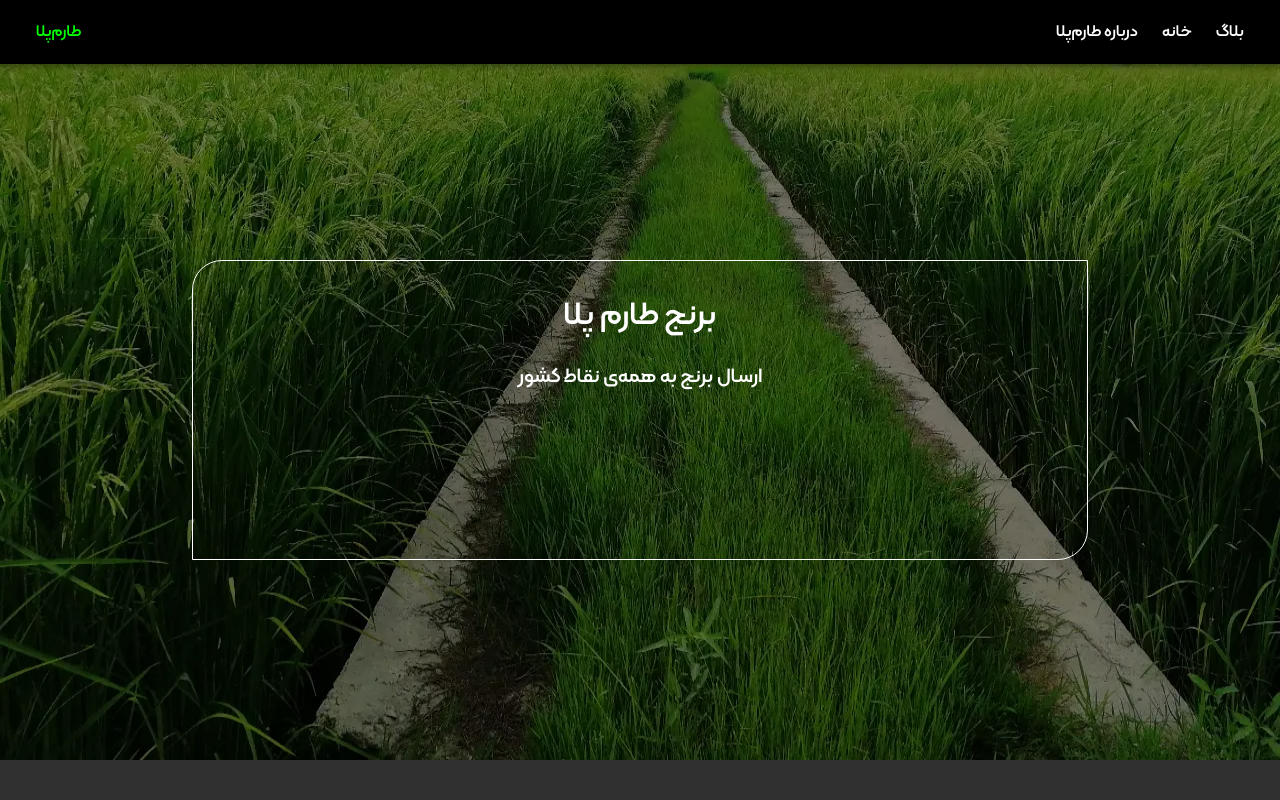
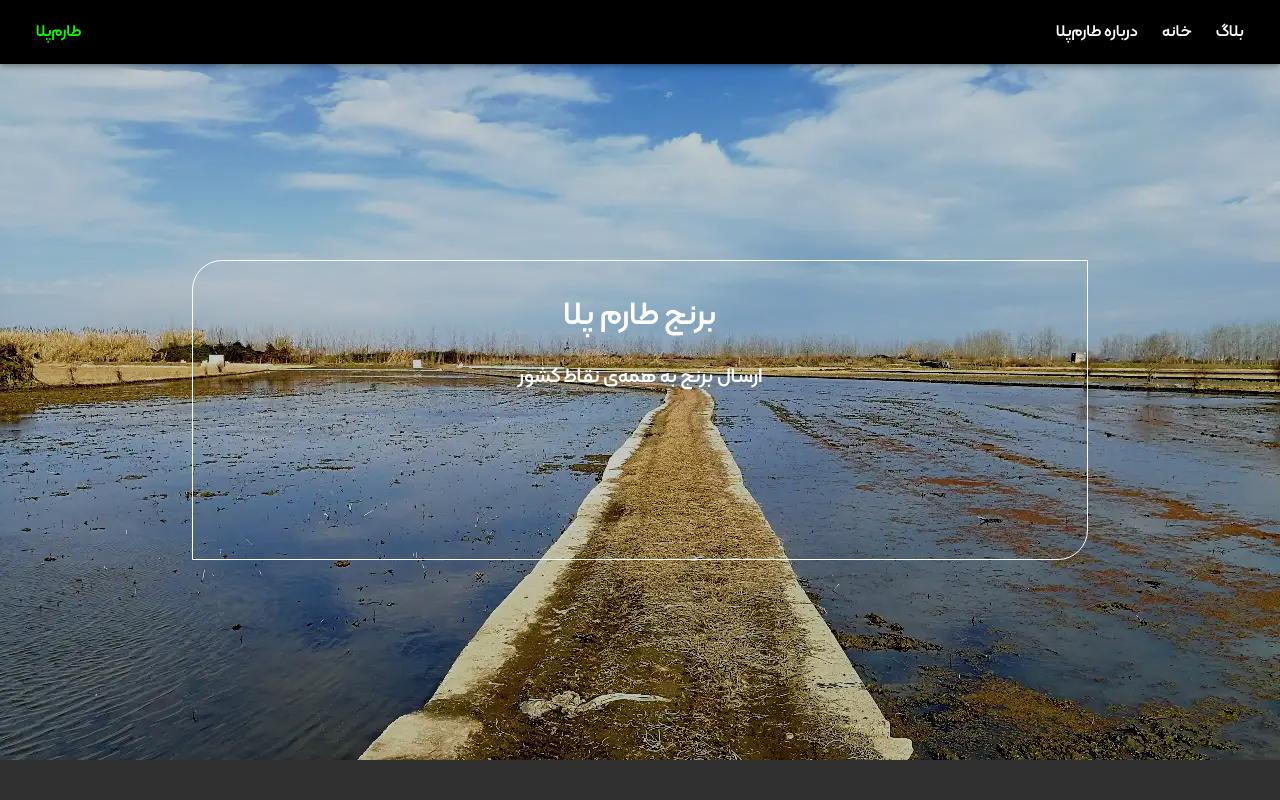
Before and after one commit to jamshidi799/tarempela, a Next.js app: page / in a window 1280 px wide. Shown: the top 800 px of the page. Built offline with nearby package versions, Linux system fonts and the light colour scheme.

Commit message:
bug fix in slider

```diff
--- a/components/landing/hero.module.scss
+++ b/components/landing/hero.module.scss
@@ -20,6 +20,14 @@
     z-index: 1;
     @include not-md {
       height: 43vh;
+    }
+    img {
+      position: absolute;
+      transition: opacity 0.5s ease-in;
+    }
+
+    img + img {
+      opacity: 0;
     }
   }
   .overlay {
--- a/components/landing/hero.tsx
+++ b/components/landing/hero.tsx
@@ -9,6 +9,10 @@ export default function Hero() {
   const [index, setIndex] = useState(0);
   const [slider, setSlider] = useState(0)
   useEffect(() => {
+    for (let i = 1; i < 4; i++) {
+      const slide = document.querySelector(`.slide-${i}`)
+      i === slider % 3 + 1 ? slide.setAttribute("style", "opacity: 1"): slide.setAttribute("style", "opacity: 0")
+    }
     const interval = setTimeout(() => setSlider(slider+1), 4000)
     return () => clearTimeout(interval)
   }, [slider]);
@@ -22,7 +26,6 @@ export default function Hero() {
     const area: { offsetWidth?: number; offsetHeight?: number } = heroRef.current;
     var docX = area.offsetWidth;
     var docY = area.offsetHeight;
-    console.log(docX);
     var moveX = ((e.pageX - docX / 2) / (docX / 2)) * -moveForce;
     var moveY = ((e.pageY - docY / 2) / (docY / 2)) * -moveForce;
     var rotateY = (e.pageX / docX) * rotateForce * 2 - rotateForce;
@@ -33,23 +36,13 @@ export default function Hero() {
     popup.style.transform = 'rotateX(' + rotateX + 'deg) rotateY(' + rotateY + 'deg)';
   };
 
-  const renderSlideImage = () => {
-    switch (slider % 3) {
-      case 1:
-        return <Image src="/images/parallax.webp" alt="طارم‌پلا" layout="fill" />
-      case 2:
-        return <Image src="/images/hero-1.webp" alt="طارم‌پلا" layout="fill" />
-      default:
-        return <Image src="/images/hero-2.webp" alt="طارم‌پلا" layout="fill" />
-    }
-  }
 
   return (
     <div className={style.hero} onMouseMove={onMove} ref={heroRef}>
       <div className={style.image_wrapper}>
-
-        {renderSlideImage()}
-
+      <Image className="slide-1" src="/images/parallax.webp" alt="طارم‌پلا" layout="fill" />
+      <Image className="slide-2" src="/images/hero-1.webp" alt="طارم‌پلا" layout="fill" />
+      <Image className="slide-3" src="/images/hero-2.webp" alt="طارم‌پلا" layout="fill" />
         </div>
       <div className={style.overlay}></div>
       <div className={style.popup} ref={popupRef}>
```
